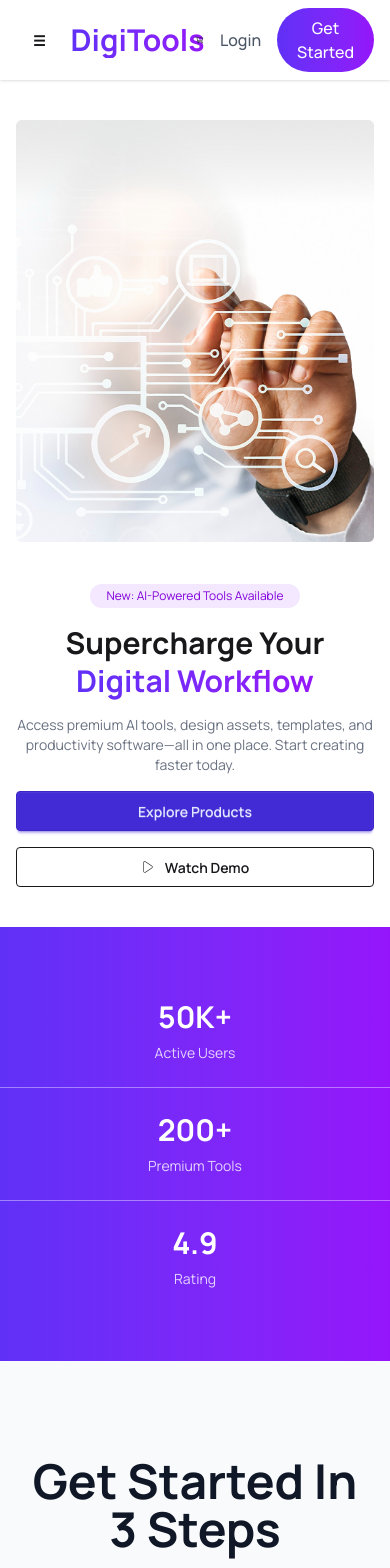
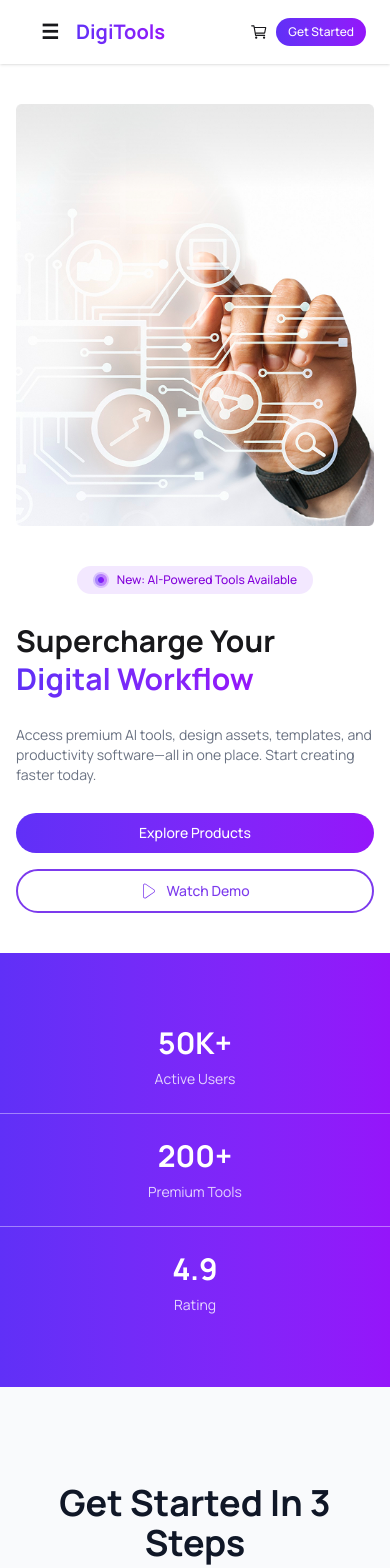
Before and after one commit to souldev003/B13-A6-DigiTools, a React (Vite) app: page / in a window 390 px wide. Shown: the top 1568 px of the page. Built offline with nearby package versions, Linux system fonts and the light colour scheme.

Commit message:
Responsive issue fixed

```diff
--- a/src/components/CTASection.jsx
+++ b/src/components/CTASection.jsx
@@ -1,34 +1,39 @@
 import React from "react";
-import { GoDotFill } from "react-icons/go";
 
 const CTASection = () => {
   return (
     <div className="bg-linear-to-r from-[#6030F7] to-[#9514FA] text-white">
-      <div className="text-center max-w-300 mx-auto py-28">
-        <div className="mb-10">
-          <h1 className="text-[40px] font-extrabold mb-4">
+      <div className="max-w-7xl mx-auto px-4 sm:px-6 lg:px-8 py-14 md:py-20 text-center">
+        {/* TEXT */}
+        <div className="mb-8 md:mb-12">
+          <h1 className="text-2xl sm:text-3xl md:text-4xl lg:text-[42px] font-extrabold mb-4 leading-tight">
             Ready to Transform Your Workflow?
           </h1>
-          <p className="text-[#F2E9FE]">
+
+          <p className="text-[#F2E9FE] text-sm sm:text-base md:text-lg max-w-2xl mx-auto">
             Join thousands of professionals who are already using Digitools to
-            work smarter. <br /> Start your free trial today.
+            work smarter. <br className="hidden sm:block" />
+            Start your free trial today.
           </p>
         </div>
 
-        <div>
-          <div className="space-x-4 mb-4">
-            <button className="bg-white px-6 py-2.5 rounded-full border-2 border-transparent duration-400 text-[#8B5CF6] font-medium text-sm cursor-pointer hover:bg-transparent hover:text-[white] hover:border-2 hover:border-white">
-              Explore Products
-            </button>
-            <button className="border-2 border-white px-6 py-2.5 rounded-full duration-400 text-white font-medium text-sm cursor-pointer hover:text-[#8B5CF6] hover:bg-white">
-              View Pricing
-            </button>
-          </div>
-          <p className="text-sm">
-            14-day free trial <span className="mx-1"> ● </span> No credit card
-            required <span className="mx-1"> ● </span> Cancel anytime
-          </p>
+        <div className="flex flex-col sm:flex-row justify-center items-center gap-4 mb-5">
+          <button className="w-full sm:w-auto bg-white px-6 py-2.5 rounded-full border-2 border-transparent text-[#8B5CF6] font-medium text-sm hover:bg-transparent hover:text-white hover:border-white transition duration-300">
+            Explore Products
+          </button>
+
+          <button className="w-full sm:w-auto border-2 border-white px-6 py-2.5 rounded-full text-white font-medium text-sm hover:text-[#8B5CF6] hover:bg-white transition duration-300">
+            View Pricing
+          </button>
         </div>
+
+        <p className="text-xs sm:text-sm text-[#E9D8FD] flex flex-wrap justify-center gap-2">
+          <span>14-day free trial</span>
+          <span className="hidden sm:inline">●</span>
+          <span>No credit card required</span>
+          <span className="hidden sm:inline">●</span>
+          <span>Cancel anytime</span>
+        </p>
       </div>
     </div>
   );
--- a/src/components/GetStarted.jsx
+++ b/src/components/GetStarted.jsx
@@ -25,7 +25,7 @@ const GetStarted = () => {
   return (
     <div className="py-24 bg-[#F9FAFC] px-4 text-center">
       <div className="mb-16">
-        <h2 className="text-5xl font-bold text-[#101727] mb-4">
+        <h2 className="text-4xl md:text-5xl font-bold text-[#101727] mb-4">
           Get Started In 3 Steps
         </h2>
         <p className="text-[#627382]">
--- a/src/components/Hero.jsx
+++ b/src/components/Hero.jsx
@@ -1,16 +1,20 @@
 import React from "react";
 import heroImg from "/banner.png";
 import { CiPlay1 } from "react-icons/ci";
+import heroBtnICon from "/Hero-btn-icon.png";
 
 const Hero = () => {
   return (
     <div>
       <div className="my-10 md:my-16 px-4">
         <div className="max-w-300 mx-auto flex flex-col-reverse lg:flex-row items-center justify-between gap-10 lg:gap-14">
-          <div className="space-y-4 max-w-full lg:max-w-160 text-center lg:text-left">
-            <button className="text-xs md:text-sm bg-purple-100 text-purple-700 px-4 py-1 rounded-full">
-              New: AI-Powered Tools Available
-            </button>
+          <div className="space-y-4 max-w-full lg:max-w-160 flex flex-col gap-3 lg:text-left">
+            <div className="flex justify-center lg:justify-start">
+              <div className="inline-flex items-center gap-2 bg-purple-100 text-purple-700 px-4 py-1.5 rounded-full text-xs sm:text-sm font-medium">
+                <img src={heroBtnICon} alt="icon" className="w-4 h-4" />
+                New: AI-Powered Tools Available
+              </div>
+            </div>
 
             <h1 className="text-3xl md:text-5xl lg:text-6xl font-bold leading-tight">
               Supercharge Your <br />
@@ -25,13 +29,17 @@ const Hero = () => {
               today.
             </p>
 
-            <div className="flex flex-col sm:flex-row items-center gap-4 sm:gap-5 justify-center lg:justify-start">
-              <button className="btn btn-primary w-full sm:w-auto">
+            <div className="flex flex-col sm:flex-row items-center gap-4 justify-center lg:justify-start">
+              <button className="relative w-full sm:w-auto px-6 py-2.5 rounded-full text-white font-medium text-sm bg-linear-to-r from-[#6030F7] to-[#9515FA] hover:scale-105 hover:shadow-lg transition-all duration-300 cursor-pointer">
                 Explore Products
               </button>
 
-              <button className="flex items-center justify-center gap-2.5 btn btn-outline w-full sm:w-auto">
-                <CiPlay1 /> Watch Demo
+              <button
+                className="flex items-center justify-center gap-2 w-full sm:w-auto px-6 py-2.5 rounded-full text-sm font-medium border-2 border-[#7C3AED] text-[#7C3AED]  hover:bg-[#7C3AED] hover:text-white hover:scale-105 hover:shadow-md
+                transition-all duration-300 cursor-pointer"
+              >
+                <CiPlay1 className="text-lg" />
+                Watch Demo
               </button>
             </div>
           </div>
--- a/src/components/Navbar.jsx
+++ b/src/components/Navbar.jsx
@@ -4,82 +4,63 @@ import { IoCartOutline } from "react-icons/io5";
 const Navbar = () => {
   return (
     <div className="shadow-sm">
-      <div className="max-w-300 mx-auto">
-        <div className="navbar bg-white px-4">
-          <div className="navbar-start gap-2">
-            <div className="dropdown">
-              <div
-                tabIndex={0}
-                role="button"
-                className="btn btn-ghost lg:hidden"
-              >
+      <div className="max-w-7xl mx-auto px-4">
+        <div className="navbar bg-white">
+          <div className="navbar-start">
+            <div className="dropdown lg:hidden">
+              <div tabIndex={0} role="button" className="btn btn-ghost text-xl">
                 ☰
               </div>
+
               <ul
                 tabIndex={0}
-                className="menu menu-sm dropdown-content bg-white rounded-box z-10 mt-3 w-52 p-2 shadow"
+                className="menu menu-sm dropdown-content mt-3 p-2 shadow bg-white rounded-box w-52 z-50"
               >
                 <li>
-                  <a>Products</a>
+                  <a href="#">Products</a>
                 </li>
                 <li>
-                  <a>Features</a>
+                  <a href="#">Features</a>
                 </li>
                 <li>
-                  <a>Pricing</a>
+                  <a href="#">Pricing</a>
                 </li>
                 <li>
-                  <a>Testimonials</a>
+                  <a href="#">Testimonials</a>
                 </li>
                 <li>
-                  <a>FAQ</a>
+                  <a href="#">FAQ</a>
                 </li>
               </ul>
             </div>
 
-            <h1 className="cursor-pointer text-3xl font-bold bg-linear-to-r from-[#6030F7] to-[#9415FA] bg-clip-text text-transparent">
+            <h1 className="text-xl sm:text-2xl md:text-3xl font-bold bg-linear-to-r from-[#6030F7] to-[#9415FA] bg-clip-text text-transparent">
               DigiTools
             </h1>
           </div>
 
           <div className="navbar-center hidden lg:flex">
-            <ul className="flex gap-8 text-gray-600 font-medium">
-              <li>
-                <a className="cursor-pointer hover:text-black hover:underline hover:decoration-[#6030f7] hover:decoration-2">
-                  Products
-                </a>
-              </li>
-              <li>
-                <a className="cursor-pointer hover:text-black hover:underline hover:decoration-[#6030f7] hover:decoration-2">
-                  Features
-                </a>
-              </li>
-              <li>
-                <a className="cursor-pointer hover:text-black hover:underline hover:decoration-[#6030f7] hover:decoration-2">
-                  Pricing
-                </a>
-              </li>
-              <li>
-                <a className="cursor-pointer hover:text-black hover:underline hover:decoration-[#6030f7] hover:decoration-2">
-                  Testimonials
-                </a>
-              </li>
-              <li>
-                <a className="cursor-pointer hover:text-black hover:underline hover:decoration-[#6030f7] hover:decoration-2">
-                  FAQ
-                </a>
-              </li>
+            <ul className="flex gap-6 xl:gap-8 text-gray-600 font-medium">
+              {["Products", "Features", "Pricing", "Testimonials", "FAQ"].map(
+                (item) => (
+                  <li key={item}>
+                    <a className="cursor-pointer hover:text-black hover:underline hover:decoration-[#6030f7]">
+                      {item}
+                    </a>
+                  </li>
+                ),
+              )}
             </ul>
           </div>
 
-          <div className="navbar-end gap-4">
-            <IoCartOutline className="text-xl cursor-pointer" />
+          <div className="navbar-end gap-2 sm:gap-3">
+            <IoCartOutline className="text-lg sm:text-xl cursor-pointer" />
 
-            <button className="text-gray-600 font-medium hover:text-black cursor-pointer">
+            <button className="hidden md:block text-gray-600 text-sm font-medium hover:text-black cursor-pointer">
               Login
             </button>
 
-            <button className="px-5 py-2 rounded-full text-white font-medium bg-linear-to-r from-[#6030F7] to-[#9415FA] cursor-pointer">
+            <button className="px-3 group sm:px-4 md:px-5 py-1.5 sm:py-2 text-xs sm:text-sm md:text-base rounded-full text-white font-medium bg-linear-to-r from-[#6030F7] to-[#9415FA] whitespace-nowrap transition-all duration-400 hover:scale-105 hover:shadow-lg active:scale-95 cursor-pointer">
               Get Started
             </button>
           </div>
```
